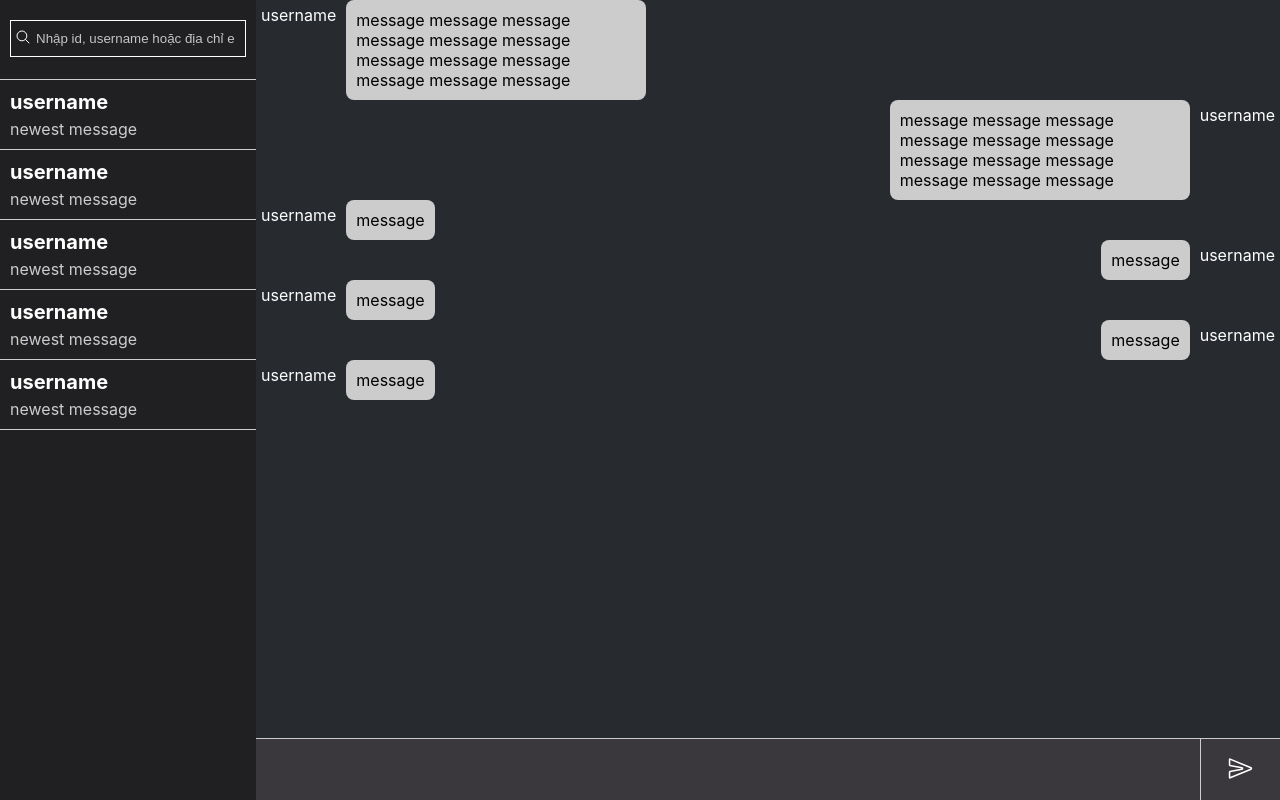
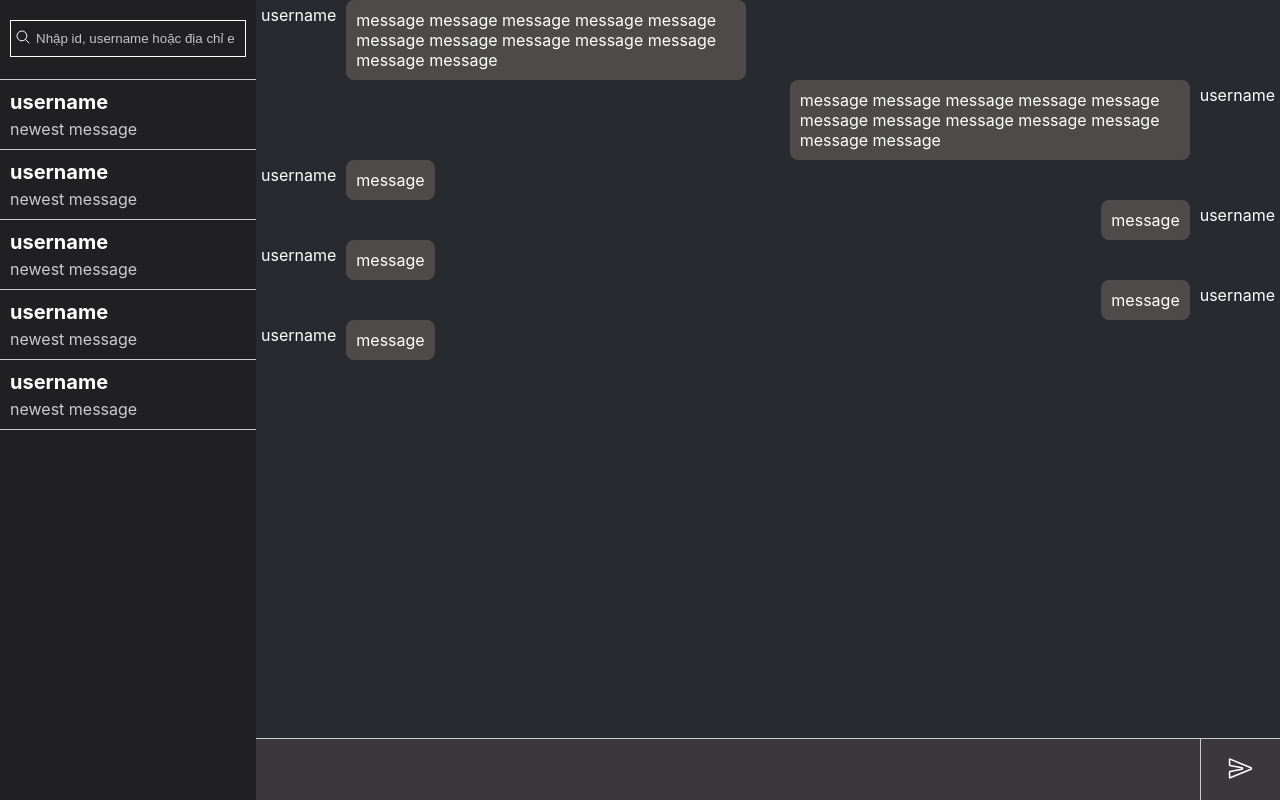
Before and after one commit to buiduclong0511/chatting-fe, a React (Create React App) app: page / in a window 1280 px wide. Built offline with nearby package versions, Linux system fonts and the light colour scheme.

Commit message:
list message

```diff
--- a/src/Components/Message/index.jsx
+++ b/src/Components/Message/index.jsx
@@ -35,11 +35,11 @@ const Container = styled.div`
     justify-content: ${p => p.isMe ? "flex-end" : "flex-start"};
 
     .message {
-        max-width: 300px;
-        background-color: #ccc;
+        max-width: 400px;
+        background-color: #4e4a4a;
         padding: 10px;
         border-radius: 8px;
-        color: #000;
+        color: #fff;
         margin: 0 5px;
     }
 
```
